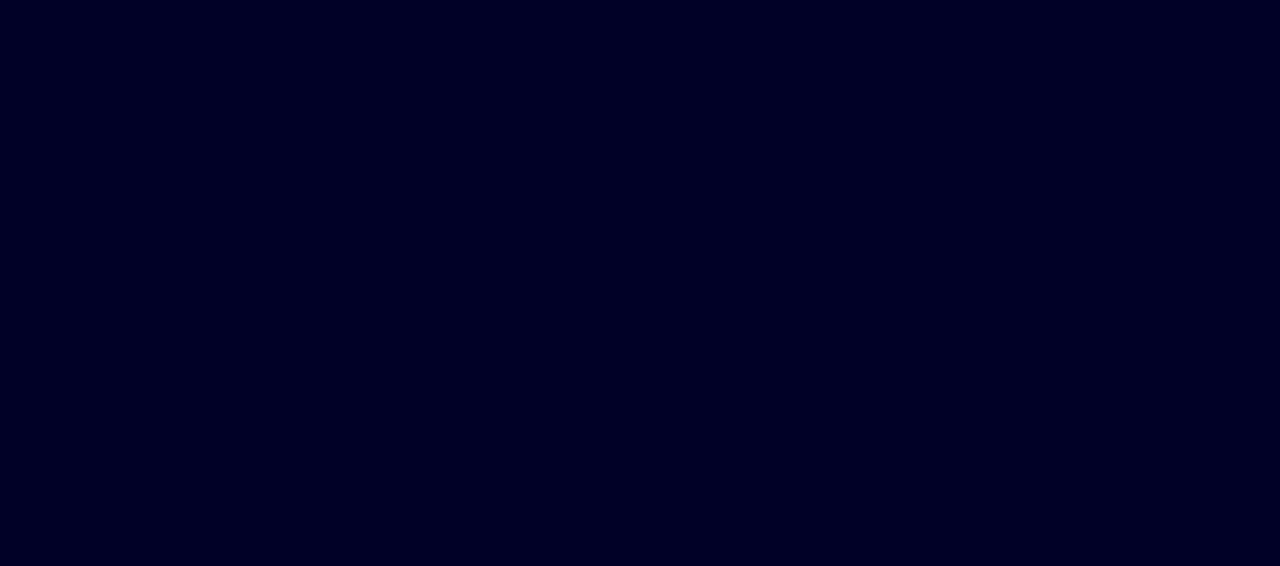
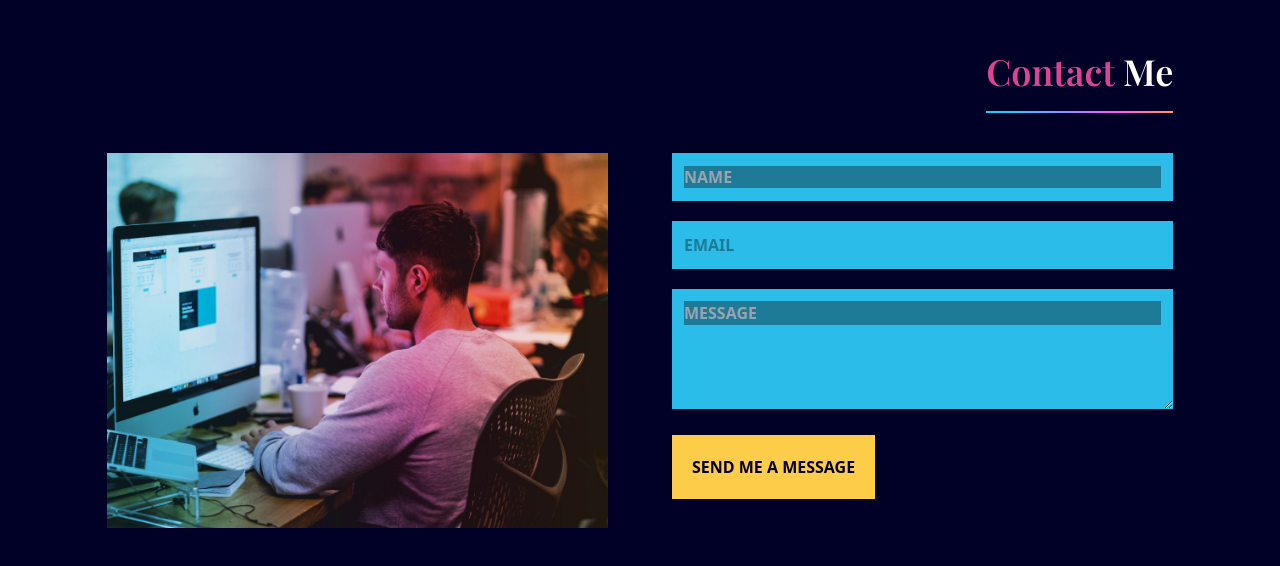
Before and after one commit to RichardHadzhiev/MyPortfolio, a React (Vite) app: page / in a window 1280 px wide. Shown: the part 2584-3150 px from the top of the page. Before the commit the page ends 2443 px from the top, so only its background shows below. Built offline with nearby package versions, Linux system fonts and the light colour scheme.

Commit message:
implement Contact Page

```diff
--- a/package.json
+++ b/package.json
@@ -13,7 +13,8 @@
     "framer-motion": "^11.2.12",
     "react": "^18.3.1",
     "react-anchor-link-smooth-scroll": "^1.0.12",
-    "react-dom": "^18.3.1"
+    "react-dom": "^18.3.1",
+    "react-hook-form": "^7.52.0"
   },
   "devDependencies": {
     "@types/react": "^18.3.3",
--- a/src/App.jsx
+++ b/src/App.jsx
@@ -6,6 +6,7 @@ import Landing from "./scenes/Landing";
 import LineGradient from "./components/LineGradient";
 import MySkills from "./scenes/MySkills";
 import Projects from "./scenes/Projects";
+import Contact from "./scenes/Contact";
 
 function App() {
   const [selectedPage, setSelectedPage] = useState("home");
@@ -48,6 +49,9 @@ function App() {
       <div className="w-5/6 mx-auto">
         <Projects />
       </div>
+      <div className="w-5/6 mx-auto md:h-full ">
+        <Contact />
+      </div>
     </div>
   );
 }
--- /dev/null
+++ b/src/scenes/Contact.jsx
@@ -0,0 +1,132 @@
+import LineGradient from "../components/LineGradient";
+import { useForm } from "react-hook-form";
+import { motion } from "framer-motion";
+
+const Contact = () => {
+  const {
+    register,
+    trigger,
+    formState: { errors },
+  } = useForm();
+
+  const onSubmit = async (e) => {
+    const isValid = await trigger();
+    if (!isValid) {
+      e.preventDefault();
+    }
+  };
+
+  return (
+    <section id="contact" className="py-48">
+      <motion.div
+        className="flex justify-end w-full "
+        initial="hidden"
+        whileInView="visible"
+        viewport={{ once: true, amount: 0.5 }}
+        transition={{ duration: 0.5 }}
+        variants={{
+          hidden: { opacity: 0, x: -50 },
+          visible: { opacity: 1, x: 0 },
+        }}
+      >
+        <div>
+          <p className="font-playfair font-semibold text-4xl ">
+            <span className="text-red">Contact</span> Me
+          </p>
+          <div className="flex md:justify-end my-5">
+            <LineGradient width="mx-auto w-full" />
+          </div>
+        </div>
+      </motion.div>
+
+      <div className="md:flex md:justify-between gap-16 mt-5">
+        <motion.div
+          className="basis-1/2 flex justify-center"
+          initial="hidden"
+          whileInView="visible"
+          viewport={{ once: true, amount: 0.5 }}
+          transition={{ duration: 0.5 }}
+          variants={{
+            hidden: { opacity: 0, y: 50 },
+            visible: { opacity: 1, y: 0 },
+          }}
+        >
+          <img src="src/assets/contact-image.jpeg" alt="contact " />
+        </motion.div>
+        <motion.div
+          className="basis-1/2 mt-10 md:mt-0"
+          initial="hidden"
+          whileInView="visible"
+          viewport={{ once: true, amount: 0.5 }}
+          transition={{ delay: 0.2, duration: 0.5 }}
+          variants={{
+            hidden: { opacity: 0, y: 50 },
+            visible: { opacity: 1, y: 0 },
+          }}
+        >
+          <form
+            target="_blank"
+            onSubmit={onSubmit}
+            action="https://formsubmit.co/37ca8fdd77b08ba1e461cd1d55b17c35"
+            method="POST"
+          >
+            <input
+              className="w-full bg-blue font-semibold placeholder:bg-opaque-black p-3"
+              type="text"
+              placeholder="NAME"
+              {...register("name", { required: true, maxLength: 100 })}
+            />
+            {errors.name && (
+              <p className="text-red mt-1">
+                {errors.name.type === "required" && "This field is required."}
+                {errors.name.type === "maxLength" && "Max length is 100 char."}
+              </p>
+            )}
+
+            <input
+              className="w-full bg-blue font-semibold placeholder-opaque-black p-3 mt-5"
+              type="text"
+              placeholder="EMAIL"
+              {...register("email", {
+                required: true,
+                pattern: /^[A-Z0-9._%+-]+@[A-Z0-9.-]+\.[A-Z]{2,}$/i,
+              })}
+            />
+            {errors.email && (
+              <p className="text-red mt-1">
+                {errors.email.type === "required" && "This field is required."}
+                {errors.email.type === "pattern" && "Invalid email address."}
+              </p>
+            )}
+
+            <textarea
+              className="w-full bg-blue font-semibold placeholder:bg-opaque-black p-3 mt-5"
+              type="message"
+              placeholder="MESSAGE"
+              rows="4"
+              cols="50"
+              {...register("message", { required: true, maxLength: 2000 })}
+            />
+            {errors.message && (
+              <p className="text-red mt-1">
+                {errors.message.type === "required" &&
+                  "This field is required."}
+                {errors.message.type === "maxLength" &&
+                  "Max length is 2000 char."}
+              </p>
+            )}
+
+            <button
+              type="submit"
+              className="p-5 bg-yellow font-semibold text-deep-blue mt-5 hover:bg-red hover:text-white transition duration-500"
+            >
+              SEND ME A MESSAGE
+            </button>
+          </form>
+        </motion.div>
+      </div>
+    </section>
+  );
+};
+
+export default Contact;
--- a/src/scenes/Projects.jsx
+++ b/src/scenes/Projects.jsx
@@ -19,7 +19,6 @@ const Project = ({ title }) => {
   const overlayStyles = `absolute h-full w-full opacity-0 hover:opacity-90 transition duration-500
     bg-grey z-30 flex flex-col justify-center items-center text-center p-16 text-deep-blue`;
   const projectTitle = title.split(" ").join("-").toLowerCase();
-  console.log(projectTitle);
 
   return (
     <motion.div variants={projectVariant} className="relative h-full">
```
Also changed, not shown: 1 other file (tests, documents, lock files or other folders).
